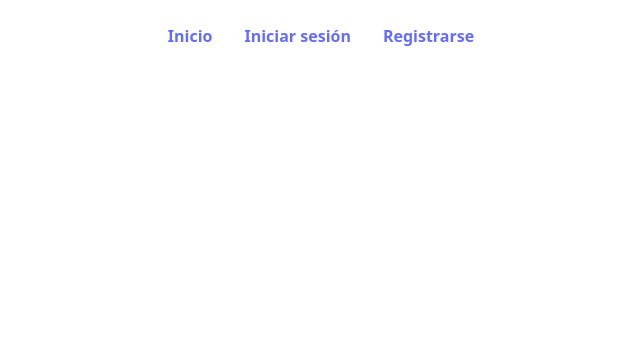
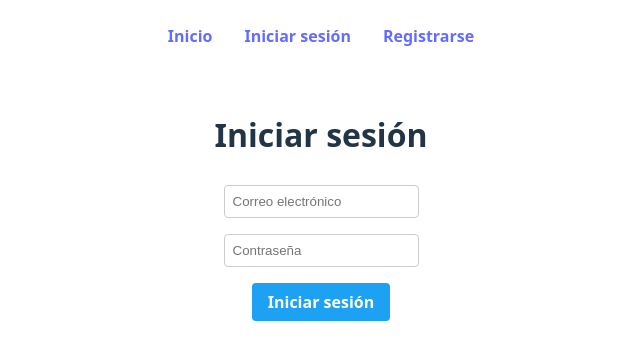
Before and after one commit to VargasJuanP/03-parcial-frontend, a React (Vite) app: page /login in a window 1280 px wide. Shown: the top 360 px of the page, without its empty margins (319-959 px from the left). Built offline with nearby package versions, Linux system fonts and the light colour scheme; no server answers.

Commit message:
add: login front

```diff
--- a/src/App.jsx
+++ b/src/App.jsx
@@ -3,6 +3,7 @@ import { BrowserRouter, Routes, Route, Link } from "react-router-dom";
 import "./App.css";
 
 import Home from "./components/public/home";
+import Login from "./components/public/login";
 import Register from "./components/public/register";
 
 function App() {
@@ -26,6 +27,7 @@ function App() {
         <Routes>
           <Route path="/" element={<Home />} />
           <Route path="/register" element={<Register />} />
+          <Route path="/login" element={<Login />} />
         </Routes>
       </div>
     </BrowserRouter>
--- a/src/components/public/login/index.jsx
+++ b/src/components/public/login/index.jsx
@@ -0,0 +1,46 @@
+import { useState } from "react";
+import "../../../css/login.css";
+
+function Login() {
+  const [formData, setFormData] = useState({
+    email: "",
+    password: "",
+  });
+
+  const handleChange = (e) => {
+    const { id, value } = e.target;
+    setFormData((prevData) => ({
+      ...prevData,
+      [id]: value,
+    }));
+  };
+
+  const handleSubmit = (e) => {
+    e.preventDefault();
+
+  };
+
+  return (
+    <div className="login-container">
+      <h1>Iniciar sesión</h1>
+
+      <form onSubmit={handleSubmit}>
+        <input
+          type="email"
+          value={formData.email}
+          placeholder="Correo electrónico"
+          onChange={handleChange}
+        />
+        <input
+          type="password"
+          value={formData.password}
+          placeholder="Contraseña"
+          onChange={handleChange}
+        />
+        <button type="submit">Iniciar sesión</button>
+      </form>
+    </div>
+  );
+}
+
+export default Login;
--- /dev/null
+++ b/src/css/login.css
@@ -0,0 +1,44 @@
+form {
+  display: flex;
+  flex-direction: column;
+  gap: 1rem;
+  align-items: center;
+}
+
+input {
+  padding: 0.5rem;
+  border: 1px solid #ccc;
+  border-radius: 0.25rem;
+}
+
+.login-container {
+  max-width: 400px;
+  margin: 0 auto;
+  padding: 1rem;
+}
+
+.error-message {
+  color: rgb(133, 127, 127);
+  background-color: rgba(255, 0, 0, 0.1);
+  padding: 0.5rem;
+  border-radius: 0.25rem;
+  margin-bottom: 1rem;
+}
+
+.success-message {
+  color: green;
+  background-color: rgba(0, 255, 0, 0.1);
+  padding: 0.5rem;
+  border-radius: 0.25rem;
+  margin-bottom: 1rem;
+}
+
+button {
+  background-color: #1da1f2;
+  color: white;
+  border: none;
+  padding: 0.5rem 1rem;
+  border-radius: 0.25rem;
+  cursor: pointer;
+  font-weight: bold;
+}
```
Also changed, not shown: src/components/public/register/index.jsx (+10 -6 lines).
